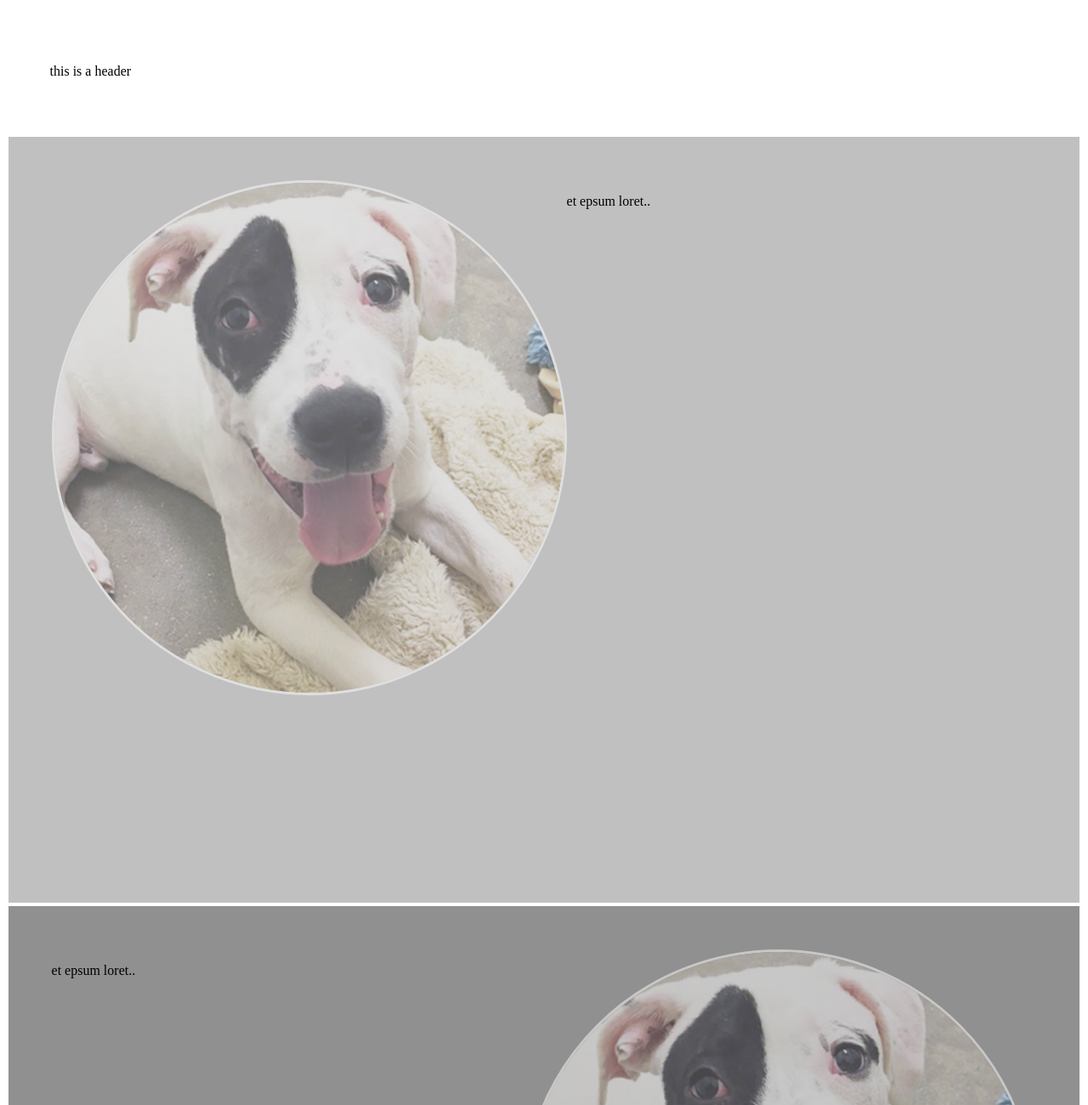
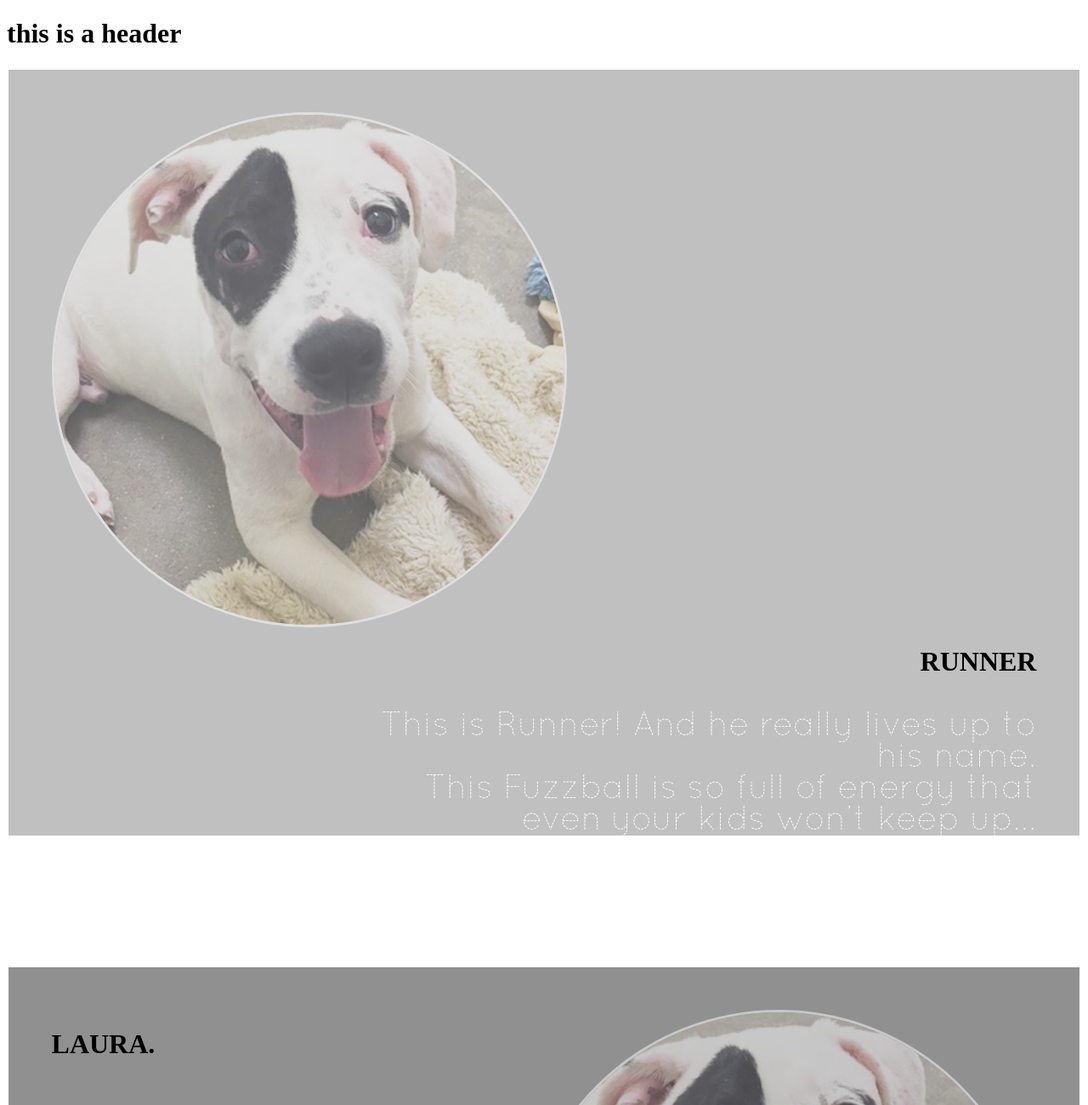
Before and after one commit to lucasLB7/animal_rescue, a plain HTML site: page kspca.html in a window 1280 px wide. Shown: the top 1300 px of the page at 85% size. Drawn offline with Linux system fonts and the light colour scheme.

Commit message:
Animal shelter V2.02 Getting better will need to branch on the next commit

```diff
--- a/css/css.css
+++ b/css/css.css
@@ -1,16 +1,17 @@
-div.background {
-  border: 3%;
-  width: auto;
+/* FONTS FOR WEBSITE */
+@font-face {
+    font-family: myFirstFont;
+    src: url(../fonts/Quicksand_Dash.otf);
+    font-weight: bold;
+}
+@font-face {
+    font-family: font_select;
+    src: url(../fonts/Quicksand-Italic.otf);
+
 }
 
+/* DEFINING IMAGES AND PLACEMENT */
 
-div.header {
-  padding: 4%;
-  width: auto;
-  height: 20%;
-
-
-}
 
 div.sectionA {
   padding: 4%;
@@ -31,6 +32,7 @@ div.sectionA img:hover{
   transform: scale(1.1);
   opacity: 1;
 }
+
 
 
 
@@ -57,3 +59,38 @@ div.sectionB img:hover{
 .clear {
   clear: both;
 }
+
+
+
+
+
+
+
+div.textBoxRight {
+  width: 800px;
+  text-align: right;
+  float: right;
+}
+
+div.textBoxRight p {
+  font-family: myFirstFont;
+  color: white;
+  font-size: 40px;
+  text-align: right;
+
+}
+div.textBoxLeft {
+  width: 800px;
+  text-align: left;
+  float: left;
+}
+
+div.textBoxLeft p {
+  font-family: myFirstFont;
+  color: white;
+  font-size: 40px;
+  text-align: left;
+
+}
+
+/* SET UP TEXT BOXES FOR ANIMAL DESCRIPTION */
--- a/kspca.html
+++ b/kspca.html
@@ -16,14 +16,21 @@
 
 
     <div class="header">
-      <p>this is a header</p>
+      <h1>this is a header</h1>
     </div>
 
 
 
     <div class="sectionA">
       <img src="images/Fuzz_dog_animal_shelter_kenya.jpg">
-      <p>et epsum loret..</p>
+      <div class="textBoxRight">
+        <h1>RUNNER</h1>
+        <p>This is Runner! And he really lives up to his name.
+          <br> This Fuzzball is so full of energy that even your kids won't keep up...
+          <br><br> On the bright side, say goodbye to those evil postmen...
+        </p>
+
+      </div>
     </div>
 
 
@@ -31,7 +38,14 @@
 
     <div class="sectionB clear">
       <img src="images/Fuzz_dog_animal_shelter_kenya.jpg">
-      <p>et epsum loret..</p>
+      <h1>LAURA.</h1>
+      <div class="textBoxLeft">
+        <p>Meet Laura, the 6 year old [whatever she is] from Kenya.<br> We found her in terrible condition<br>A loving dog looking for a good home. She loves to cuddle and swim but does not feel comfortable around chidren.<br>
+          <br> Click on her photo to inquire..
+
+        </p>
+      </div>
+
     </div>
 
 
```
Also changed, not shown: fonts/Quicksand-Bold.otf (added), fonts/Quicksand-BoldItalic.otf (added), fonts/Quicksand-Italic.otf (added), fonts/Quicksand-Light.otf (added), fonts/Quicksand-LightItalic.otf (added), fonts/Quicksand-Regular.otf (added), fonts/Quicksand_Dash.otf (added), fonts/SIL Open Font License.txt (added).
